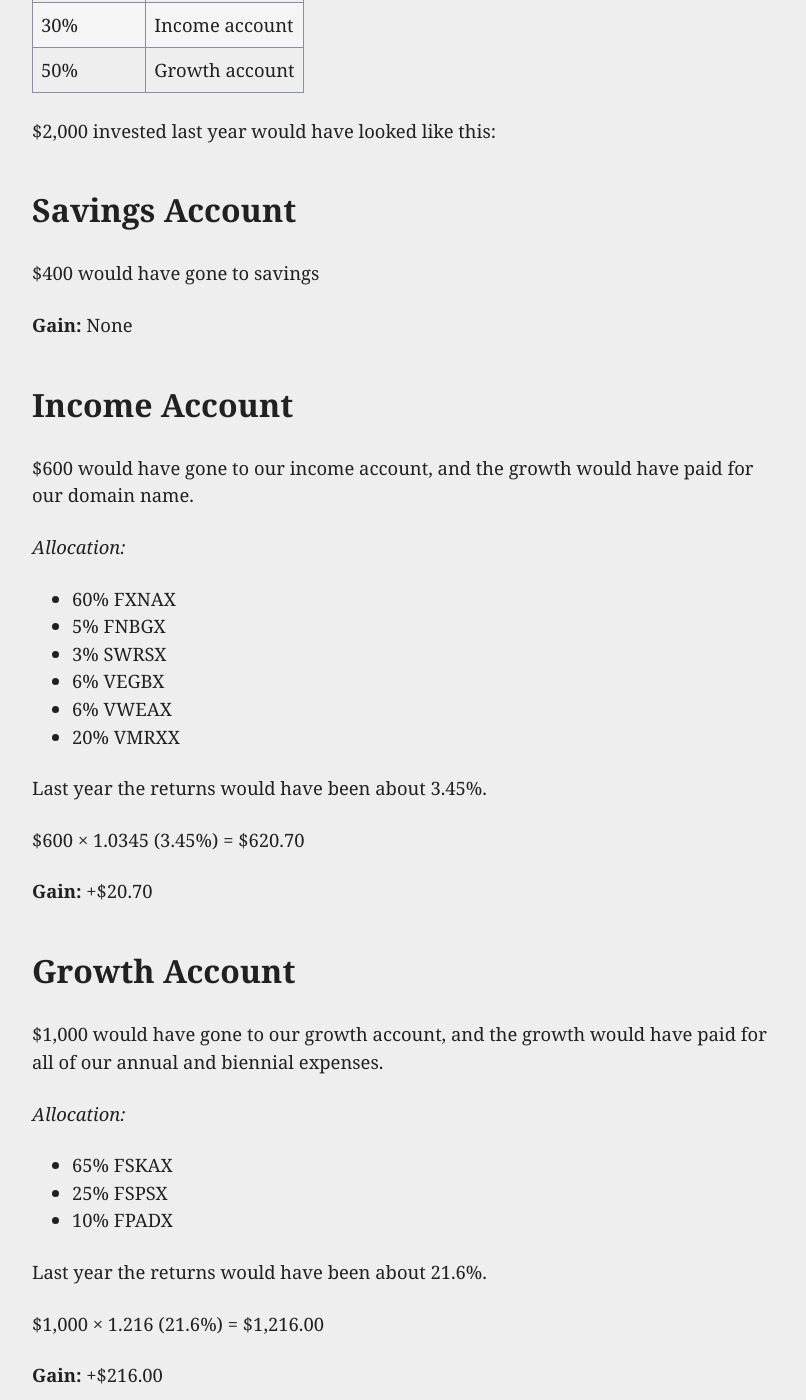
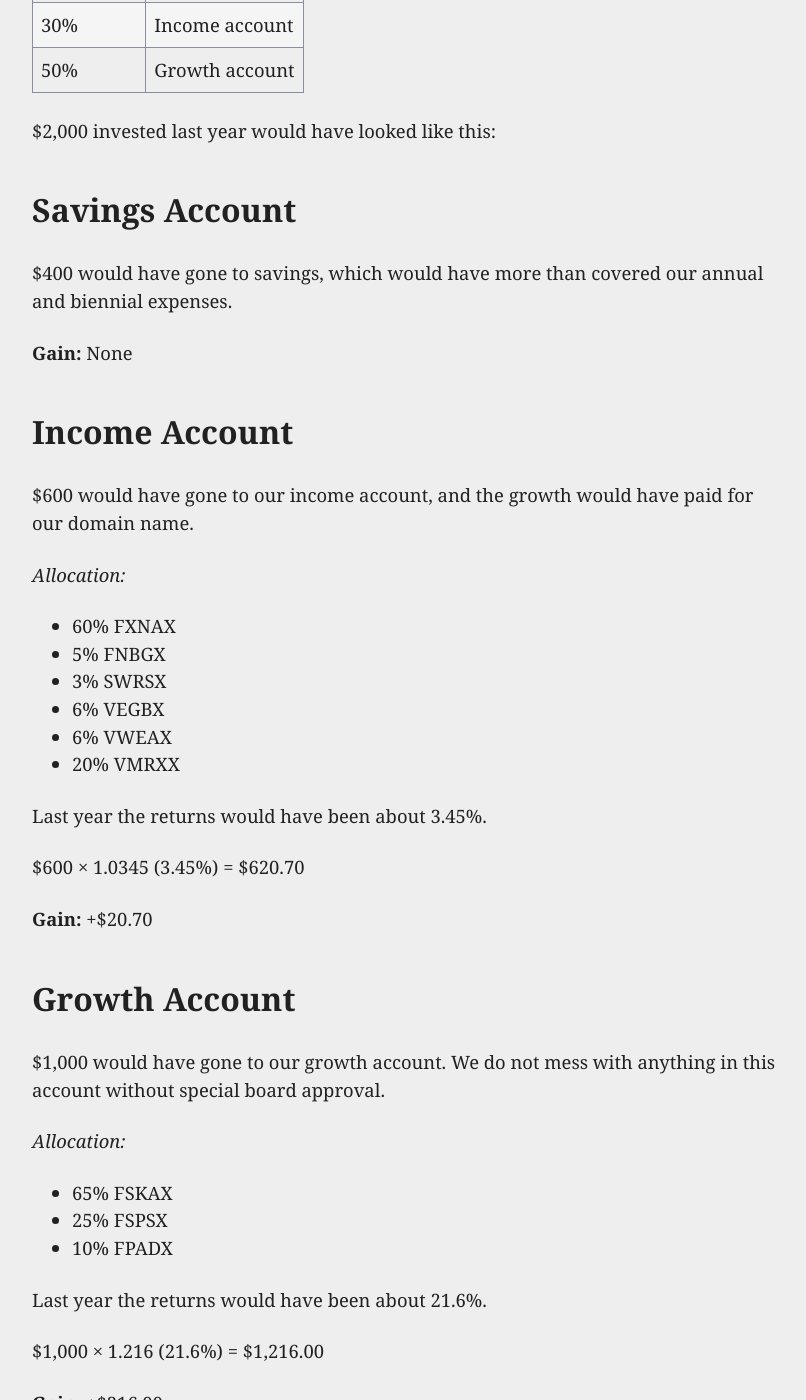
Before and after one commit to jklmnop10/vegnos, a Jekyll site: the page built from donate.md, in a window 1280 px wide and 1400 px high, scrolled down 624 px. Shown: the whole window, without its empty margins (232-1038 px from the left). Built offline with Jekyll 4.4.1, drawn with Linux system fonts in a browser that asks for light colours.

Commit message:
Update donate.md

```diff
--- a/donate.md
+++ b/donate.md
@@ -23,7 +23,7 @@ $2,000 invested last year would have looked like this:
 
 ### Savings Account
 
-$400 would have gone to savings
+$400 would have gone to savings, which would have more than covered our annual and biennial expenses.
 
 **Gain:** None
 
@@ -48,7 +48,7 @@ $600 × 1.0345 (3.45%) = $620.70
 
 ### Growth Account
 
-$1,000 would have gone to our growth account, and the growth would have paid for all of our annual and biennial expenses.
+$1,000 would have gone to our growth account. We do not mess with anything in this account without special board approval.
 
 *Allocation:*
 
```
